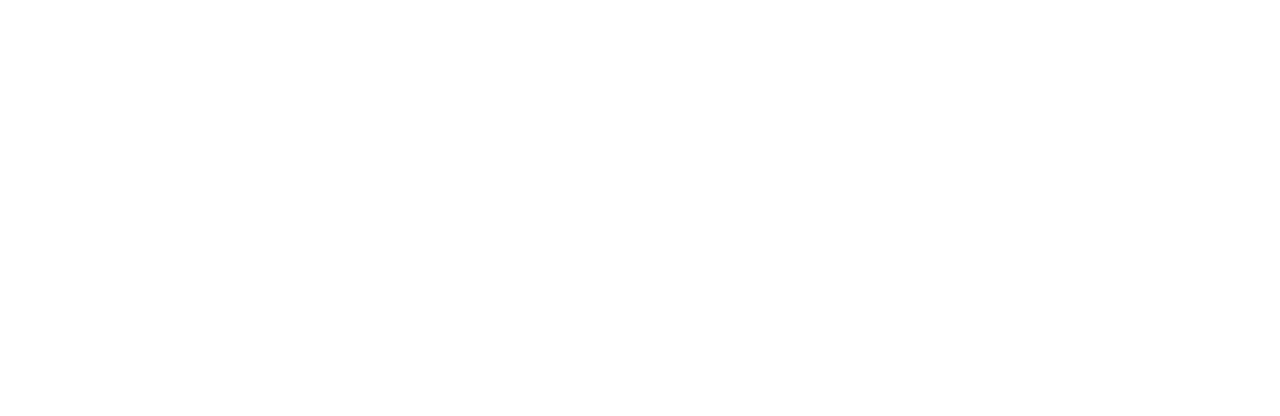
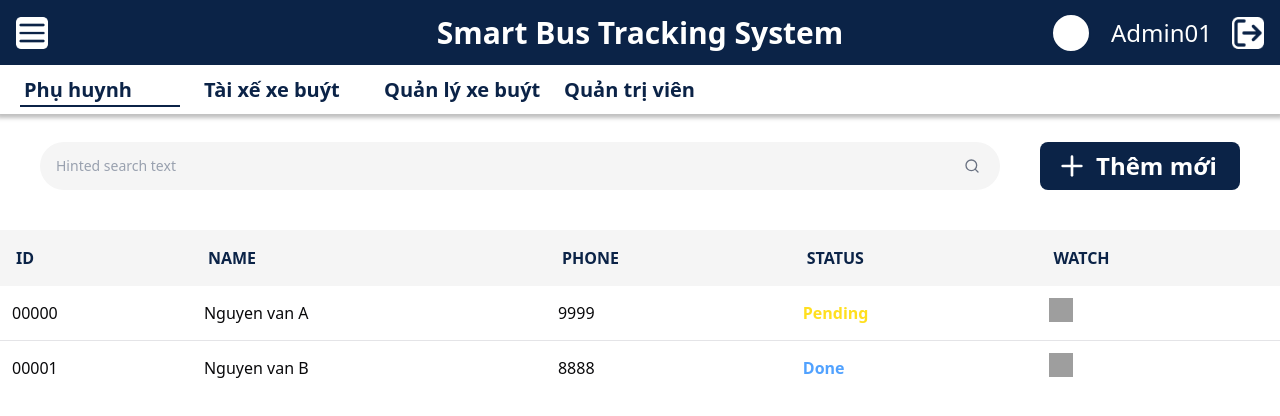
Before and after one commit to NguyenToanThang-kotaru/Smart-Bus-Tracking-System, a React (Vite) app in the folder Client/: page /admin/UserManagement in a window 1280 px wide. Before the commit this address had no page. Shown: the top 416 px of the page. Built offline with nearby package versions, Linux system fonts and the light colour scheme; grey boxes are pictures that could not be loaded.

Commit message:
fix layout

```diff
--- a/Client/src/Components/button_cpn.jsx
+++ b/Client/src/Components/button_cpn.jsx
@@ -4,10 +4,10 @@ export default function AddButton({ text = "Thêm mới", onClick }) {
   return (
     <button
       onClick={onClick}
-      className="flex items-center gap-2 bg-[#0A1D45] text-white font-semibold px-4 py-2 rounded-md hover:bg-[#aeb4c1] transition-colors duration-200"
+      className="flex items-center max-h-15 min-w-50 gap-2 bg-mainBlue text-white text-2xl font-bold px-4 py-2 rounded-md hover:bg-mainYellow hover:text-mainBlue transition-colors duration-200"
     >
-      <Plus className="w-4 h-4" />
-      {text}
+      <Plus className="w-8 h-8" />
+      {text }
     </button>
   );
 }
--- a/Client/src/Components/searchBar.jsx
+++ b/Client/src/Components/searchBar.jsx
@@ -15,7 +15,7 @@ export default function SearchBar({
   };
 
   return (
-    <div className="flex items-center w-full max-w-250 bg-[#F5F5F5] rounded-full px-4 py-2 transition-all duration-200">
+    <div className="flex items-center w-full max-w-full bg-[#F5F5F5] rounded-full px-4 py-2 transition-all duration-200">
       {/* Input bên trái */}
       <input
         type="text"
--- a/Client/src/Components/table_cpn.jsx
+++ b/Client/src/Components/table_cpn.jsx
@@ -6,11 +6,11 @@ export default function TableCPN({ data }) {
 
     return (
 
-        <table className="w-full border-collapse rounded-xl overflow-hidden">
+        <table className="w-full border-collapse overflow-hidden">
             <thead>
-                <tr className="bg-[#2A435D] text-white text-left">
+                <tr className="bg-[#F5F5F5] text-mainBlue text-left">
                     {Object.keys(data[0]).map((key) => (
-                        <th key={key} className="p-3">
+                        <th key={key} className="p-4">
                             {key.toUpperCase()}
                         </th>
                     ))}
--- a/Client/src/layouts/adminLayout.jsx
+++ b/Client/src/layouts/adminLayout.jsx
@@ -19,15 +19,12 @@ export default function AdminLayout() {
   const titles = {
     "/admin": "Home",
     "/admin/dashboard": "Dashboard",
-    "/admin/users": "Users",
-    "/admin/orders": "Orders",
-    "/admin/products": "Products",
-    "/admin/suppliers": "Suppliers",
-    "/admin/accounts": "Accounts",
-    "/admin/customers": "Customers",
-    "/admin/employees": "Employees",
-    "/admin/inventory": "Inventory",
-    "/admin/permissions": "Permissions",
+    "/admin/usermanagement": "User Management",
+    "/admin/studentmanagement": "Student Management",
+    "/admin/routemanagement": "Route Management",
+    "/admin/schedulemanagement": "Schedule Management",
+    "/admin/tripmanagement": "Trip Management",
+    "/admin/driverschedule": "Driver Schedule",
     // Add more paths and titles as needed
   };
   const title = titles[location.pathname];
@@ -81,7 +78,7 @@ export default function AdminLayout() {
           </li>
           <li>
             <Link
-              to="/admin/users"
+              to="/admin/usermanagement"
               className="flex gap-1 items-center hover:bg-mainYellow align-middle hover:text-mainBlue text-white text-xl font-bold p-2 rounded"
               onClick={() => { setIsOpen(false) }}
             >
@@ -103,7 +100,7 @@ export default function AdminLayout() {
           </li>
           <li>
             <Link
-              to="/admin/student"
+              to="/admin/studentmanagement"
               className="flex gap-1 items-center hover:bg-mainYellow align-middle hover:text-mainBlue text-white text-xl font-bold p-2 rounded"
               onClick={() => { setIsOpen(false) }}
             >
@@ -125,7 +122,7 @@ export default function AdminLayout() {
           </li>
           <li>
             <Link
-              to="/admin/route"
+              to="/admin/routemanagement"
               className="flex gap-1 items-center hover:bg-mainYellow align-middle hover:text-mainBlue text-white text-xl font-bold p-2 rounded"
               onClick={() => { setIsOpen(false) }}
             >
@@ -145,7 +142,7 @@ export default function AdminLayout() {
 
           <li>
             <Link
-              to="/admin/schedule"
+              to="/admin/schedulemanagement"
               className="flex gap-1 items-center hover:bg-mainYellow align-middle hover:text-mainBlue text-white text-xl font-bold p-2 rounded"
               onClick={() => { setIsOpen(false) }}
             >
@@ -170,7 +167,7 @@ export default function AdminLayout() {
 
           <li>
             <Link
-              to="/admin/trip"
+              to="/admin/tripmanagement"
               className="flex gap-1 items-center hover:bg-mainYellow align-middle hover:text-mainBlue text-white text-xl font-bold p-2 rounded"
               onClick={() => { setIsOpen(false) }}
             >
@@ -190,7 +187,7 @@ export default function AdminLayout() {
           </li>
           <li>
             <Link
-              to="/admin/driver"
+              to="/admin/driverschedule"
               className="flex gap-1 items-center hover:bg-mainYellow align-middle hover:text-mainBlue text-white text-xl font-bold p-2 rounded"
               onClick={() => { setIsOpen(false) }}
             >
@@ -222,7 +219,7 @@ export default function AdminLayout() {
       {/* Main content */}
       <div className="flex-1 flex flex-col">
         {/* Header */}
-        <header className="bg-mainRed flex justify-between items-center p-4 h-[65px] ">
+        <header className="bg-mainBlue flex justify-between items-center p-4 h-[65px] ">
           {/* Nút bấm toggle sidebar */}
           <div className="w-1/3 flex justify-start gap-5 items-center">
             <button onClick={() => setIsOpen(!isOpen)}>
--- a/Client/src/pages/admin/Users/PhuHuynh/PhuHuynh.jsx
+++ b/Client/src/pages/admin/UserManagement/PhuHuynh/PhuHuynh.jsx
@@ -52,7 +52,7 @@ export default function PhuHuynh() {
 
     return (
         <div>
-            <div className="flex w-full justify-between ">
+            <div className="px-10 pt-5 flex w-full justify-between gap-10">
                 <SearchBar placeholder="Value..." />
                 <AddButton />
             </div>
--- a/Client/src/pages/admin/Users/Users.jsx
+++ b/Client/src/pages/admin/UserManagement/Users.jsx
@@ -2,21 +2,21 @@ import { Tabs, TabsContent, TabsList, TabsTrigger } from "@/components/ui/tabs";
 import PhuHuynh from "./PhuHuynh/PhuHuynh"
 export default function User() {
   return (
-    <div className="p-6 h-full bg-theme">
+    <div className="h-full bg-theme">
       <Tabs defaultValue="PhuHuynh" className="w-full h-full">
         {/* Thanh Tab */}
-        <TabsList className="bg-white border-b w-full flex justify-start align-middle px-6">
+        <TabsList className="bg-white shadow-[0_1px_4px_3px_rgba(0,0,0,0.25)] w-full flex justify-start align-middle rounded-none gap-5 h-1/15 p-2 px-5">
           {[
             ["PhuHuynh", "Phụ huynh"],
             ["TaiXeXeBuyt", "Tài xế xe buýt"],
             ["QuanLyXeBuyt", "Quản lý xe buýt"],
             ["QuanTriVien", "Quản trị viên"],
-            ["PhanQuyenVaiTro", "Phân quyền vai trò"],
           ].map(([value, label]) => (
             <TabsTrigger
               key={value}
               value={value}
-              className="relative mr-20 text-left px-0 text-sm pl-0 pr-10 hover:opacity-45 cursor-pointer font-semibold text-mainBlue focus-visible:ring-0 focus-visible:ring-offset-0 focus:shadow-none data-[state=active]:shadow-none data-[state=active]:after:content-[''] data-[state=active]:after:absolute data-[state=active]:after:left-0 data-[state=active]:after:right-0 data-[state=active]:after:-bottom-[1px] data-[state=active]:after:h-[2px] data-[state=active]:after:bg-mainBlue"
+              className="rounded-none border-none  max-w-40 text-left px-1 justify-start flex-shrink-0 border-b-2 border-transparent text-xl
+                relative hover:text-mainYellow cursor-pointer font-bold text-mainBlue focus-visible:ring-0 focus-visible:ring-offset-0 focus:shadow-none data-[state=active]:shadow-none data-[state=active]:after:content-[''] data-[state=active]:after:absolute data-[state=active]:after:left-0 data-[state=active]:after:right-0 data-[state=active]:after:-bottom-[1px] data-[state=active]:after:h-[2px] data-[state=active]:after:bg-mainBlue"
             >
               {label}
             </TabsTrigger>
@@ -34,32 +34,26 @@ export default function User() {
 
         <TabsContent
           value="TaiXeXeBuyt"
-          className="w-full p-10 rounded-4xl max-h-full"
+          className="w-full rounded-4xl max-h-full"
         >
           Tai Xe Content
           {/* <Invoices /> */}
         </TabsContent>
         <TabsContent
           value="QuanLyXeBuyt"
-          className="w-full p-10 rounded-4xl max-h-full"
+          className="w-full rounded-4xl max-h-full"
         >
           Quan Ly Xe Bus Content
           {/* <Invoices /> */}
         </TabsContent>
         <TabsContent
           value="QuanTriVien"
-          className="w-full p-10 rounded-4xl max-h-full"
+          className="w-full rounded-4xl max-h-full"
         >
           Quan Tri Vien Content
           {/* <Invoices /> */}
         </TabsContent>
-        <TabsContent
-          value="PhanQuyenVaiTro"
-          className="w-full p-10 rounded-4xl max-h-full"
-        >
-          Phan Quyen Vai Tro Content
-          {/* <Invoices /> */}
-        </TabsContent>
+
       </Tabs>
     </div>
   );
--- a/Client/src/routes/adminRoutes.jsx
+++ b/Client/src/routes/adminRoutes.jsx
@@ -11,7 +11,7 @@ import AdminLogin from "../pages/admin/Login/Login";
 // import Inventory from "../pages/admin/Inventory/Inventory";
 // import Permission from "../pages/admin/Permission/Permission";
 // import Products from "../pages/admin/Products/Products";
-import Users from "../pages/admin/Users/users"; // Ensure this import is correct
+import Users from "../pages/admin/UserManagement/users"; // Ensure this import is correct
 import RequireAdminAuth from "../middleware/RequireAdminAuth";
 // import UserList from "../pages/admin/Users/UserList";
 // import ProductList from "../pages/admin/Products/ProductList";
@@ -33,7 +33,7 @@ export default function AdminRoutes() {
           <Route path="/admin/Permissions" element={<Permission />} />
           <Route path="/admin/Products" element={<Products />} />
           */}
-          <Route path="/admin/Users" element={<Users />} />
+          <Route path="/admin/UserManagement" element={<Users />} />
         </Route>
       </Route>
     </Routes>
```
